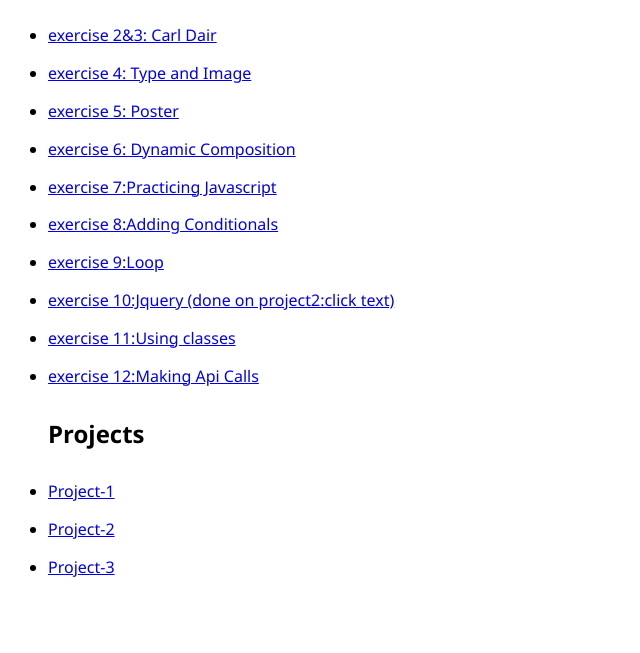
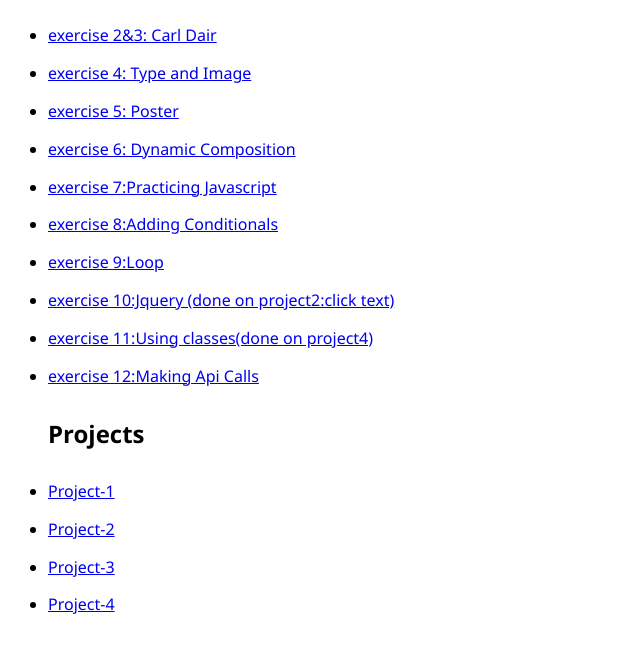
Before and after one commit to grace4677/wsweb, a plain HTML site: page index.html in a window 1280 px wide. Shown: the part 121-774 px from the top of the page, without its empty margins (0-640 px from the left). Drawn offline with Linux system fonts and the light colour scheme.

Commit message:
Update index.html

```diff
--- a/index.html
+++ b/index.html
@@ -21,7 +21,7 @@
     <li><a href="https://excercise-8.glitch.me">exercise 8:Adding Conditionals</a></li>
     <li><a href="https://excercise-9.glitch.me">exercise 9:Loop</a></li>
     <li><a href="https://project-2-hsj2.glitch.me">exercise 10:Jquery (done on project2:click text) </a></li>
-    <li><a href="https://excercise-11.glitch.me">exercise 11:Using classes</a></li>
+    <li><a href="https://project-4-hsj.glitch.me">exercise 11:Using classes(done on project4)</a></li>
     <li><a href="https://excercise-12.glitch.me">exercise 12:Making Api Calls</a></li>
     </div>
 
@@ -30,6 +30,7 @@
     <li><a href="https://project-1-hyeonsoo.glitch.me">Project-1</a></li>
     <li><a href="https://project-2-hsj2.glitch.me">Project-2</a></li>
     <li><a href="https://project-3-hsj.glitch.me">Project-3</a></li>
+    <li><a href="https://project-4-hsj.glitch.me">Project-4</a></li>
     </div>
 
 
```
